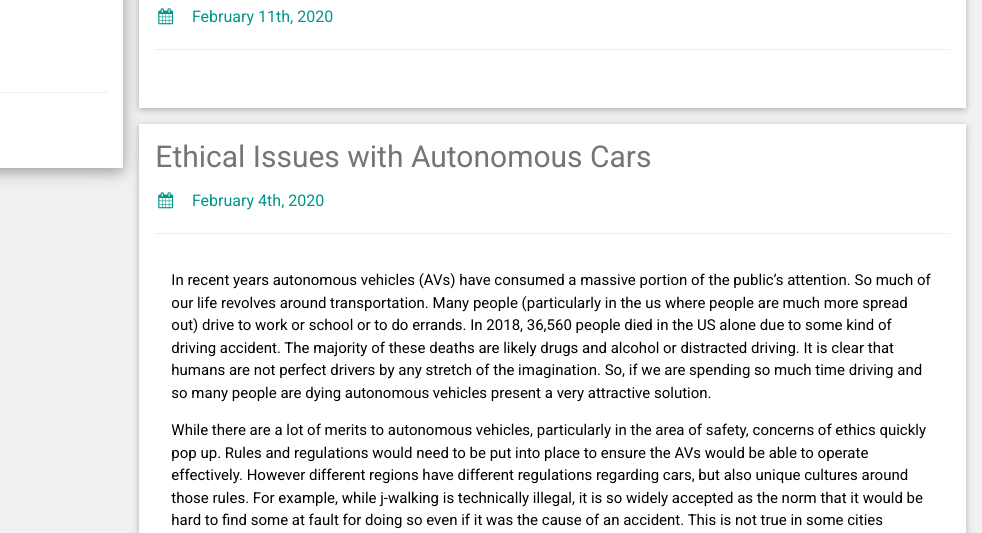
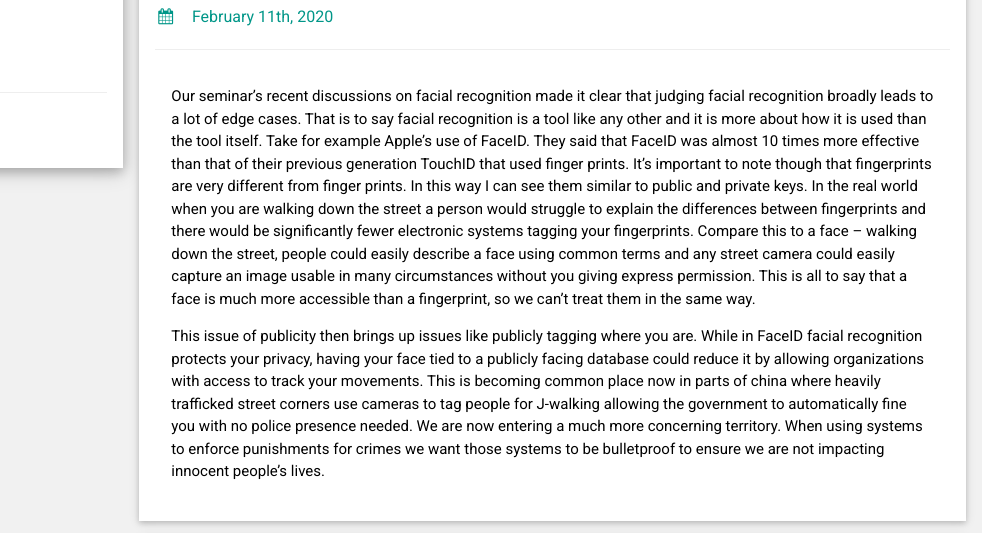
Before and after one commit to BenjaminCCross/Blog, a plain HTML site: page index.html in a window 1280 px wide. Shown: the part 260-793 px from the top of the page, 298-1280 px from the left. Drawn offline with nearby package versions, Linux system fonts and the light colour scheme.

Commit message:
added facial recognition

```diff
--- a/index.html
+++ b/index.html
@@ -94,6 +94,10 @@
                     <hr>
                     <div class="w3-container">
                         <p>
+                            Our seminar’s recent discussions on facial recognition made it clear that judging facial recognition broadly leads to a lot of edge cases. That is to say facial recognition is a tool like any other and it is more about how it is used than the tool itself. Take for example Apple’s use of FaceID. They said that FaceID was almost 10 times more effective than that of their previous generation TouchID that used finger prints. It’s important to note though that fingerprints are very different from finger prints. In this way I can see them similar to public and private keys. In the real world when you are walking down the street a person would struggle to explain the differences between fingerprints and there would be significantly fewer electronic systems tagging your fingerprints. Compare this to a face – walking down the street, people could easily describe a face using common terms and any street camera could easily capture an image usable in many circumstances without you giving express permission. This is all to say that a face is much more accessible than a fingerprint, so we can’t treat them in the same way.
+                        </p>
+                        <p>
+                            This issue of publicity then brings up issues like publicly tagging where you are. While in FaceID facial recognition protects your privacy, having your face tied to a publicly facing database could reduce it by allowing organizations with access to track your movements. This is becoming common place now in parts of china where heavily trafficked street corners use cameras to tag people for J-walking allowing the government to automatically fine you with no police presence needed. We are now entering a much more concerning territory. When using systems to enforce punishments for crimes we want those systems to be bulletproof to ensure we are not impacting innocent people’s lives.
                         </p>
                     </div>
                     </br>
```
